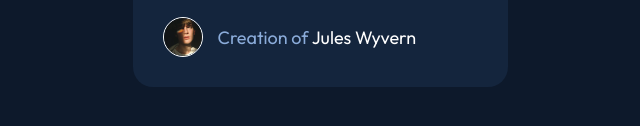
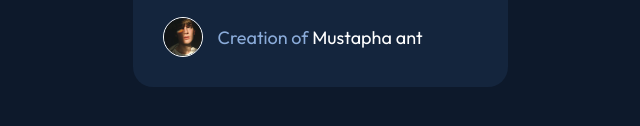
Before and after one commit to Mustapha5607/NFT-preview-card-component, a plain HTML site: page index.html in a window 1280 px wide. Shown: the part 624-750 px from the top of the page, 320-960 px from the left. Drawn offline with Linux system fonts and the light colour scheme.

Commit message:
index.html

```diff
--- a/index.html
+++ b/index.html
@@ -29,7 +29,7 @@
     </div>
     <div class="card-footer">
       <img src="./images/image-avatar.png" alt="picture of Jules Wyvern">
-      <p>Creation of <span>Jules Wyvern</span></p>
+      <p>Creation of <span>Mustapha ant</span></p>
     </div>
   </main>
 </body>
```
